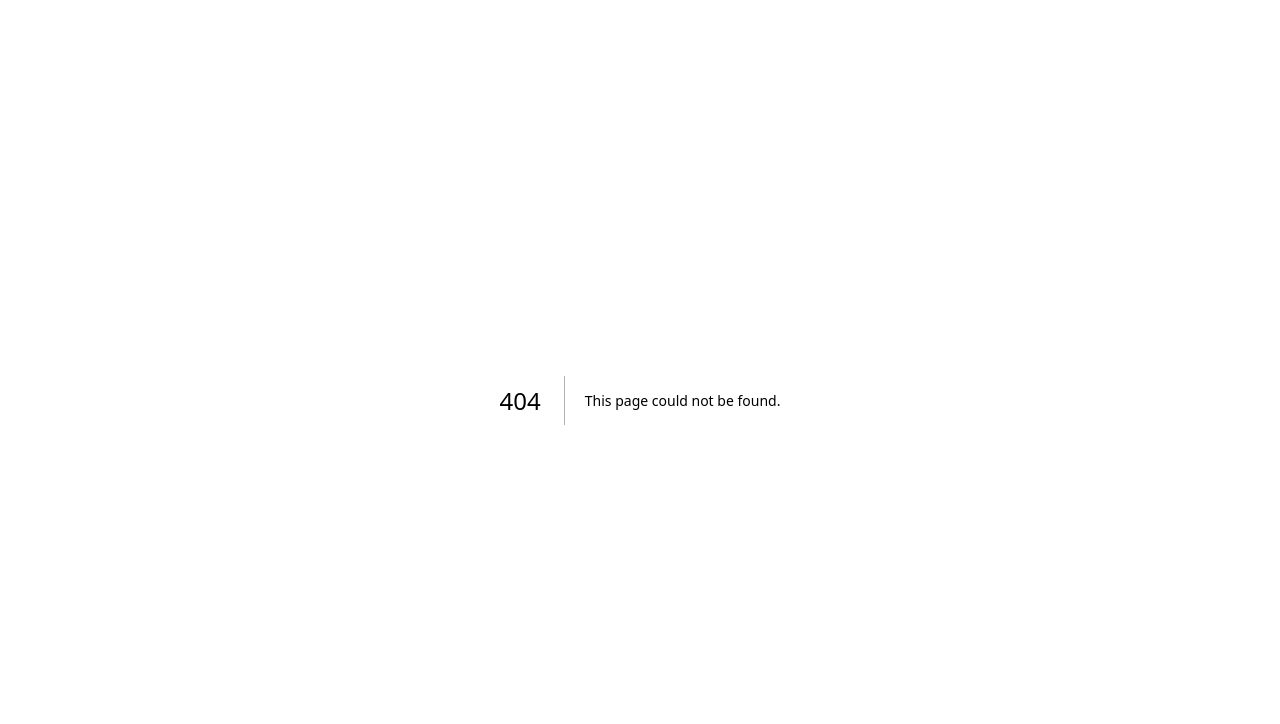
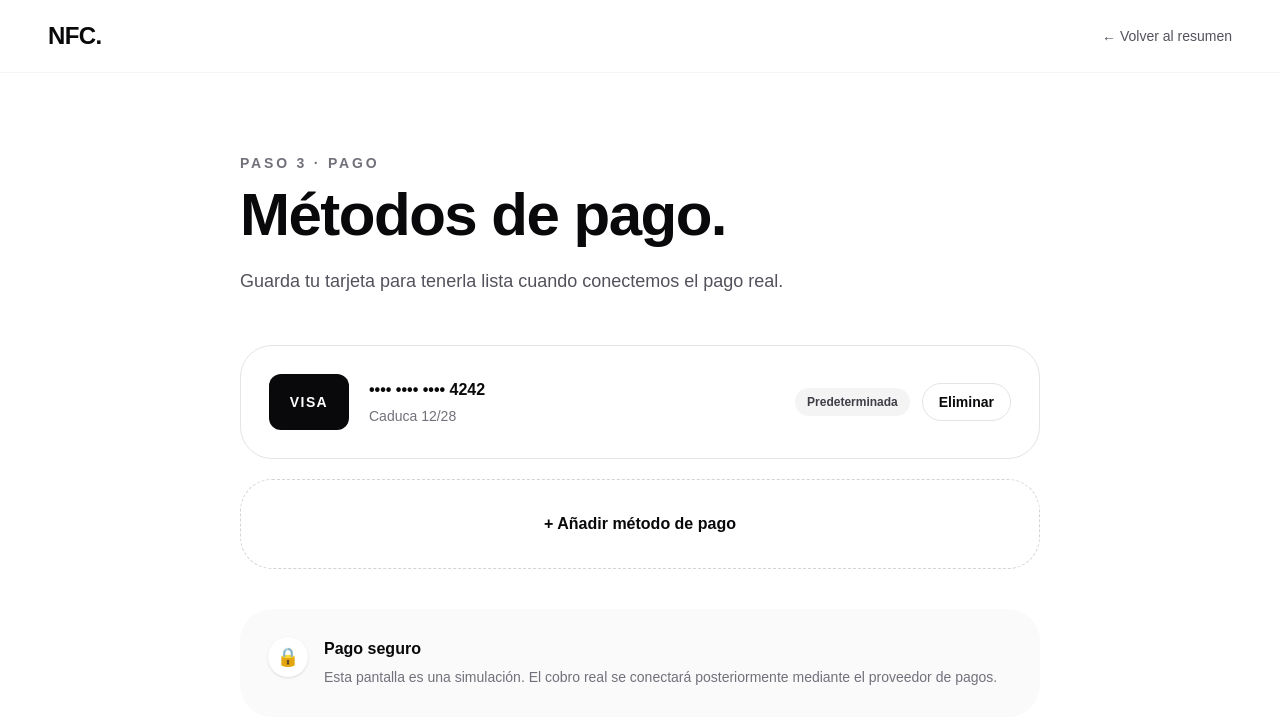
Before and after one commit to martinabenitezriera/nfc-store, a Next.js app: page /pago in a window 1280 px wide. Before the commit this address had no page. Shown: the top 724 px of the page. Built offline with nearby package versions, Linux system fonts and the light colour scheme.

Commit message:
Add payment methods screen

```diff
--- /dev/null
+++ b/app/pago/page.tsx
@@ -0,0 +1,193 @@
+"use client";
+
+import { useState } from "react";
+import Link from "next/link";
+
+type PaymentMethod = {
+  id: string;
+  brand: string;
+  last4: string;
+  expiry: string;
+};
+
+export default function PagoPage() {
+  const [methods, setMethods] = useState<PaymentMethod[]>([
+    {
+      id: "card-1",
+      brand: "VISA",
+      last4: "4242",
+      expiry: "12/28",
+    },
+  ]);
+  const [defaultId, setDefaultId] = useState("card-1");
+  const [showForm, setShowForm] = useState(false);
+  const [cardNumber, setCardNumber] = useState("");
+  const [expiry, setExpiry] = useState("");
+
+  const addCard = () => {
+    const digits = cardNumber.replace(/\D/g, "");
+    if (digits.length < 4) return;
+
+    const id = `card-${Date.now()}`;
+    const newCard: PaymentMethod = {
+      id,
+      brand: "VISA",
+      last4: digits.slice(-4),
+      expiry: expiry || "12/28",
+    };
+
+    setMethods((current) => [...current, newCard]);
+    setDefaultId(id);
+    setCardNumber("");
+    setExpiry("");
+    setShowForm(false);
+  };
+
+  const removeCard = (id: string) => {
+    setMethods((current) => {
+      const next = current.filter((method) => method.id !== id);
+      if (defaultId === id && next.length > 0) {
+        setDefaultId(next[0].id);
+      }
+      return next;
+    });
+  };
+
+  return (
+    <main className="min-h-screen bg-white text-zinc-950">
+      <nav className="flex items-center justify-between border-b border-zinc-100 px-6 py-5 md:px-12">
+        <Link href="/" className="text-2xl font-black tracking-tight">
+          NFC.
+        </Link>
+        <Link
+          href="/resumen"
+          className="text-sm font-medium text-zinc-600 transition hover:text-black"
+        >
+          ← Volver al resumen
+        </Link>
+      </nav>
+
+      <section className="mx-auto max-w-4xl px-6 py-12 md:px-12 md:py-20">
+        <p className="mb-3 text-sm font-semibold uppercase tracking-[0.2em] text-zinc-500">
+          Paso 3 · Pago
+        </p>
+        <h1 className="text-4xl font-black tracking-tight md:text-6xl">
+          Métodos de pago.
+        </h1>
+        <p className="mt-5 max-w-2xl text-lg leading-8 text-zinc-600">
+          Guarda tu tarjeta para tenerla lista cuando conectemos el pago real.
+        </p>
+
+        <div className="mt-12 space-y-5">
+          {methods.map((method) => (
+            <div
+              key={method.id}
+              className="rounded-[2rem] border border-zinc-200 p-6 transition hover:border-zinc-300 md:p-7"
+            >
+              <div className="flex flex-col gap-6 sm:flex-row sm:items-center sm:justify-between">
+                <div className="flex items-center gap-5">
+                  <div className="flex h-14 w-20 items-center justify-center rounded-xl bg-zinc-950 text-sm font-black tracking-widest text-white">
+                    {method.brand}
+                  </div>
+                  <div>
+                    <p className="font-bold">•••• •••• •••• {method.last4}</p>
+                    <p className="mt-1 text-sm text-zinc-500">
+                      Caduca {method.expiry}
+                    </p>
+                  </div>
+                </div>
+
+                <div className="flex items-center gap-3">
+                  {defaultId === method.id && (
+                    <span className="rounded-full bg-zinc-100 px-3 py-1.5 text-xs font-semibold text-zinc-700">
+                      Predeterminada
+                    </span>
+                  )}
+                  <button
+                    type="button"
+                    onClick={() => removeCard(method.id)}
+                    className="rounded-full border border-zinc-200 px-4 py-2 text-sm font-semibold transition hover:border-red-200 hover:text-red-600"
+                  >
+                    Eliminar
+                  </button>
+                </div>
+              </div>
+
+              {defaultId !== method.id && (
+                <button
+                  type="button"
+                  onClick={() => setDefaultId(method.id)}
+                  className="mt-5 text-sm font-semibold underline underline-offset-4"
+                >
+                  Usar como predeterminada
+                </button>
+              )}
+            </div>
+          ))}
+
+          {showForm ? (
+            <div className="rounded-[2rem] bg-zinc-950 p-7 text-white shadow-2xl md:p-9">
+              <p className="text-sm font-semibold uppercase tracking-[0.18em] text-zinc-400">
+                Nueva tarjeta
+              </p>
+              <div className="mt-6 grid gap-4 sm:grid-cols-[1fr_160px]">
+                <input
+                  value={cardNumber}
+                  onChange={(event) => setCardNumber(event.target.value)}
+                  placeholder="Número de tarjeta"
+                  inputMode="numeric"
+                  className="rounded-2xl border border-white/15 bg-white/10 px-5 py-4 outline-none placeholder:text-zinc-500 focus:border-white/40"
+                />
+                <input
+                  value={expiry}
+                  onChange={(event) => setExpiry(event.target.value)}
+                  placeholder="MM/AA"
+                  className="rounded-2xl border border-white/15 bg-white/10 px-5 py-4 outline-none placeholder:text-zinc-500 focus:border-white/40"
+                />
+              </div>
+              <div className="mt-5 flex flex-col gap-3 sm:flex-row">
+                <button
+                  type="button"
+                  onClick={addCard}
+                  className="rounded-full bg-white px-7 py-3.5 font-semibold text-black transition hover:scale-[1.01]"
+                >
+                  Guardar tarjeta
+                </button>
+                <button
+                  type="button"
+                  onClick={() => setShowForm(false)}
+                  className="rounded-full border border-white/15 px-7 py-3.5 font-semibold text-white transition hover:bg-white/10"
+                >
+                  Cancelar
+                </button>
+              </div>
+            </div>
+          ) : (
+            <button
+              type="button"
+              onClick={() => setShowForm(true)}
+              className="flex w-full items-center justify-center rounded-[2rem] border border-dashed border-zinc-300 px-6 py-8 font-semibold transition hover:border-zinc-500 hover:bg-zinc-50"
+            >
+              + Añadir método de pago
+            </button>
+          )}
+        </div>
+
+        <div className="mt-10 rounded-[2rem] bg-zinc-50 p-6 md:p-7">
+          <div className="flex gap-4">
+            <div className="flex h-10 w-10 shrink-0 items-center justify-center rounded-full bg-white text-lg shadow-sm">
+              🔒
+            </div>
+            <div>
+              <p className="font-bold">Pago seguro</p>
+              <p className="mt-1 text-sm leading-6 text-zinc-500">
+                Esta pantalla es una simulación. El cobro real se conectará
+                posteriormente mediante el proveedor de pagos.
+              </p>
+            </div>
+          </div>
+        </div>
+      </section>
+    </main>
+  );
+}
```
